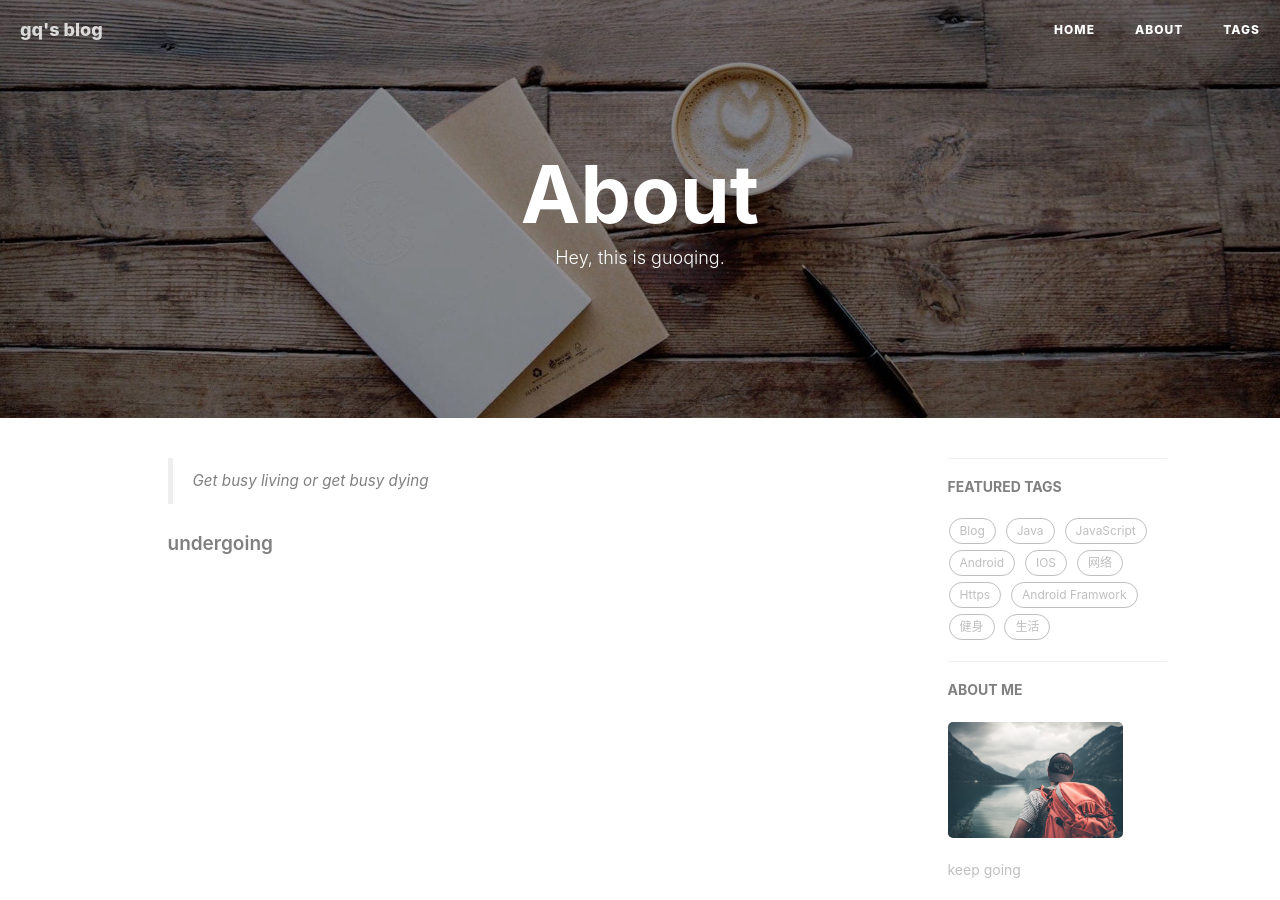
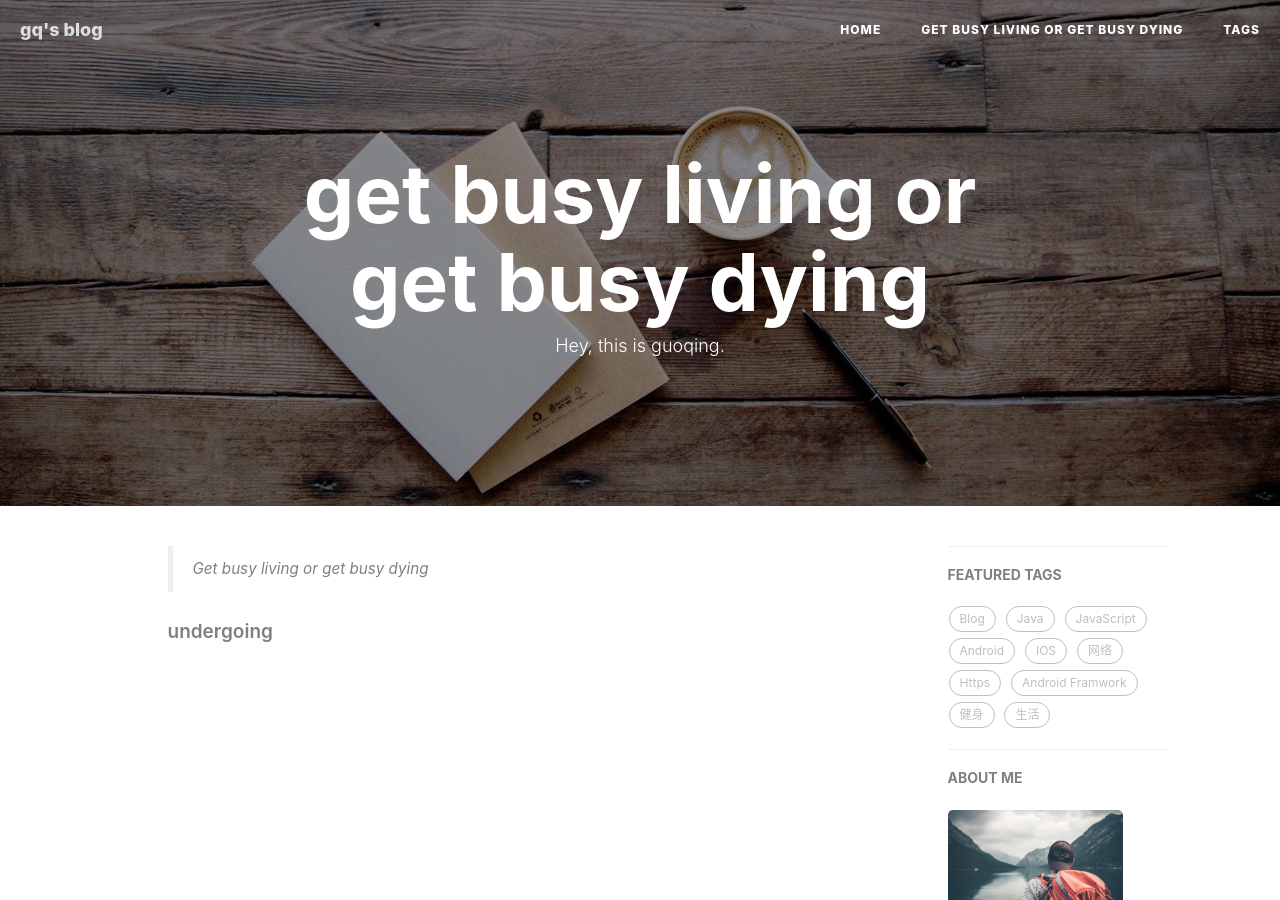
Before and after one commit to MR-GuoQing/blog, a Jekyll site: the page built from about.html, in a window 1280 px wide and 900 px high. Built offline with Jekyll 4.4.1, drawn with Linux system fonts in a browser that asks for light colours; nearby versions of some CDN libraries; comment, search, counter and statistics services are not loaded.

Commit message:
Update about.html

```diff
--- a/about.html
+++ b/about.html
@@ -1,6 +1,6 @@
 ---
 layout: page
-title: "About"
+title: "get busy living or get busy dying"
 description: "Hey, this is guoqing."
 header-img: "img/posts/post-bg-coffee.jpeg"
 ---
```
